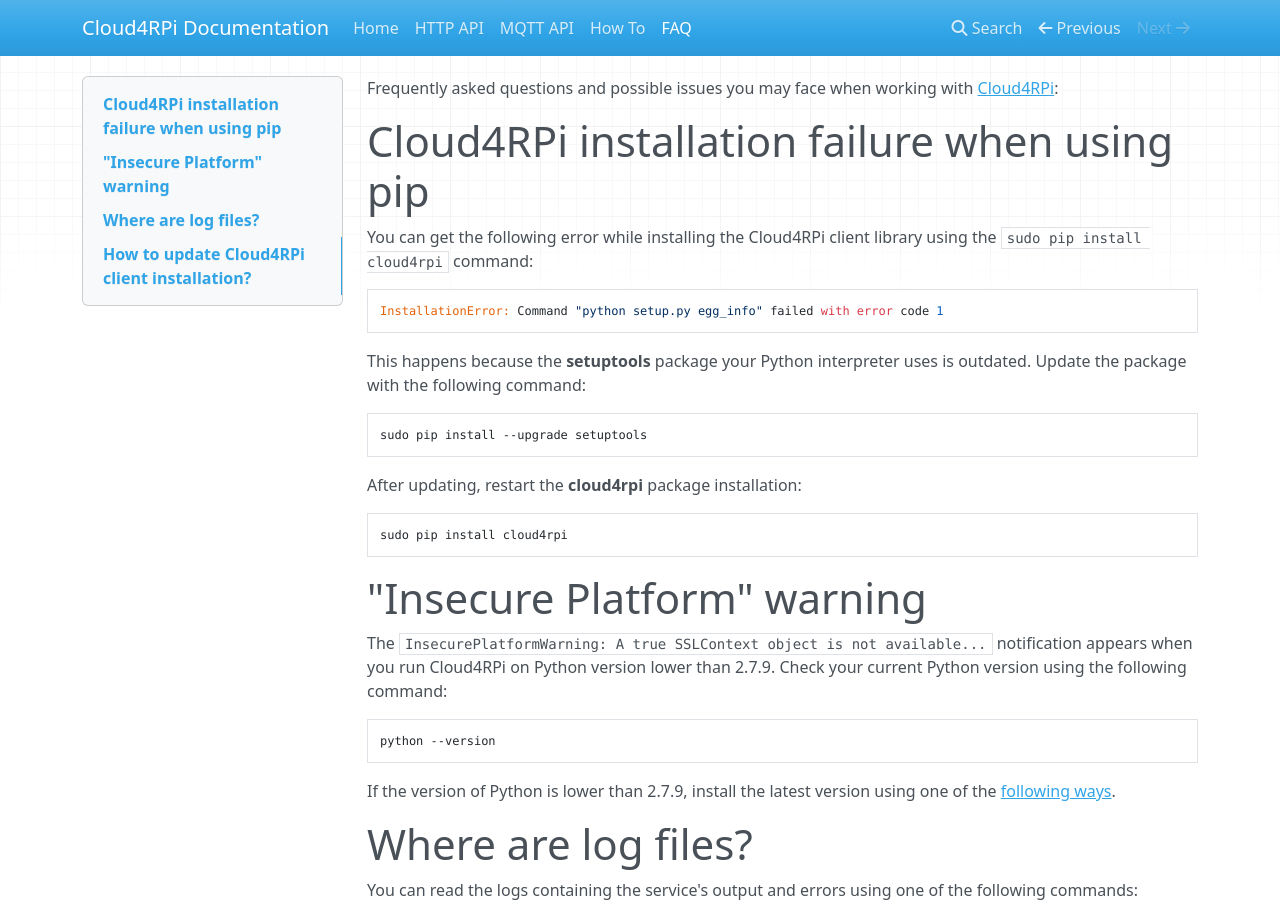
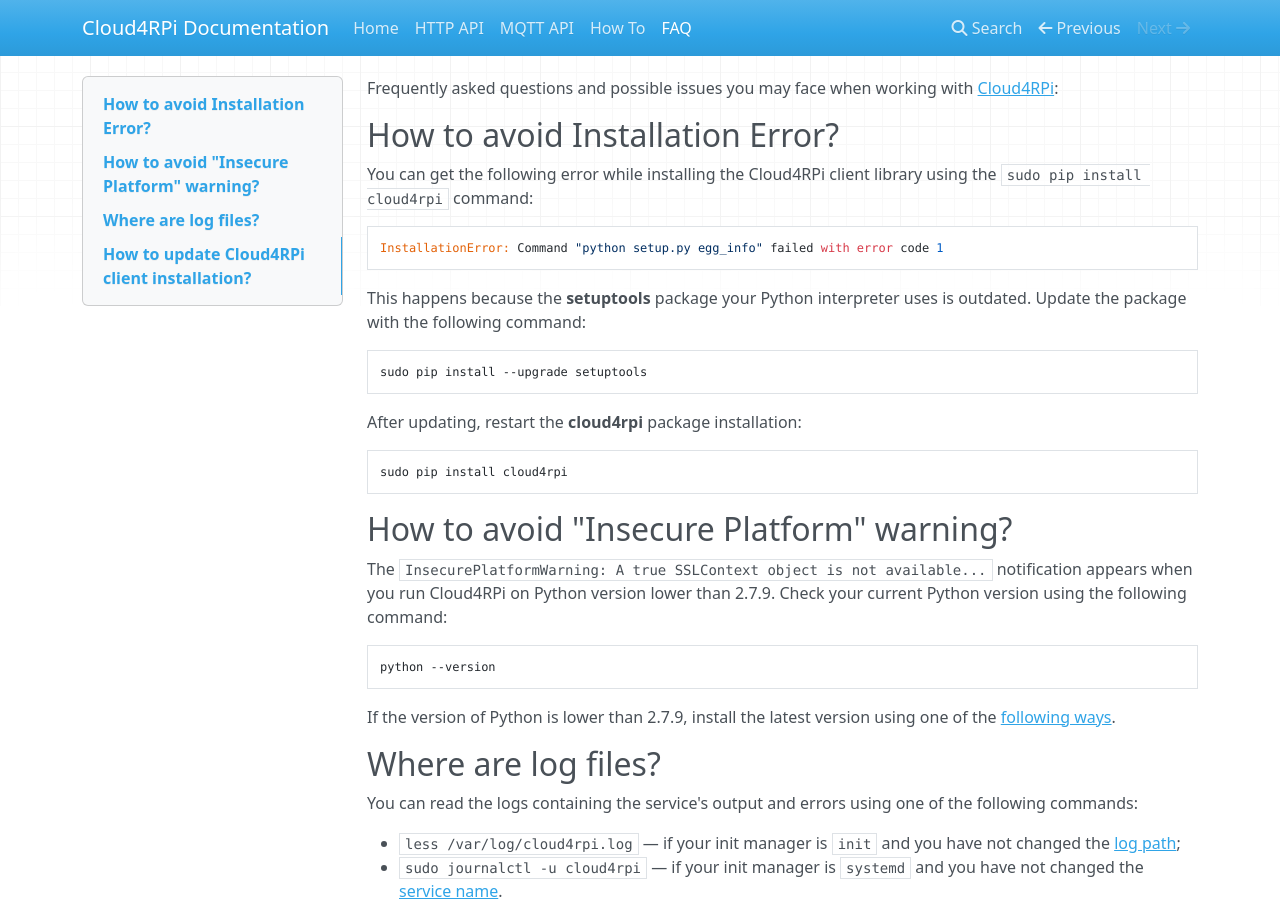
Before and after one commit to cloud4rpi/docs, an MkDocs documentation site: the page built from docs/faq.md, in a window 1280 px wide and 900 px high. Built offline with MkDocs 1.6.1, drawn with Linux system fonts in a browser that asks for light colours; nearby versions of some CDN libraries; old or Windows-style settings are respelled for this version of MkDocs.

Commit message:
faq fixes

````diff
--- a/docs/faq.md
+++ b/docs/faq.md
@@ -1,7 +1,6 @@
 Frequently asked questions and possible issues you may face when working with [Cloud4RPi](https://cloud4rpi.io):
 
-# Cloud4RPi installation failure when using pip
-
+## How to avoid Installation Error?
 
 You can get the following error while installing the Cloud4RPi client library using the `sudo pip install cloud4rpi` command:
 
@@ -21,7 +20,7 @@
 sudo pip install cloud4rpi
 ```
 
-# "Insecure Platform" warning
+## How to avoid "Insecure Platform" warning?
 
 The `InsecurePlatformWarning: A true SSLContext object is not available...` notification appears when you run Cloud4RPi on Python version lower than 2.7.9. Check your current Python version using the following command:
 
@@ -31,7 +30,7 @@
 
 If the version of Python is lower than 2.7.9, install the latest version using one of the [following ways](https://docs.python.org/2/using/index.html).
 
-# Where are log files?
+## Where are log files?
 
 You can read the logs containing the service's output and errors using one of the following commands:
 
@@ -48,7 +47,7 @@
 cloud4rpi.set_logging_to_file(YOUR_LOGFILE_PATH)
 ```
 
-# How to update Cloud4RPi client installation?
+## How to update Cloud4RPi client installation?
 
 The Cloud4RPi client library is a [PyPI package](https://pypi.python.org/pypi/cloud4rpi), managed by the [pip utility](https://pip.pypa.io/en/stable/). Execute the following command to update the Cloud4RPi client library:
 
````
